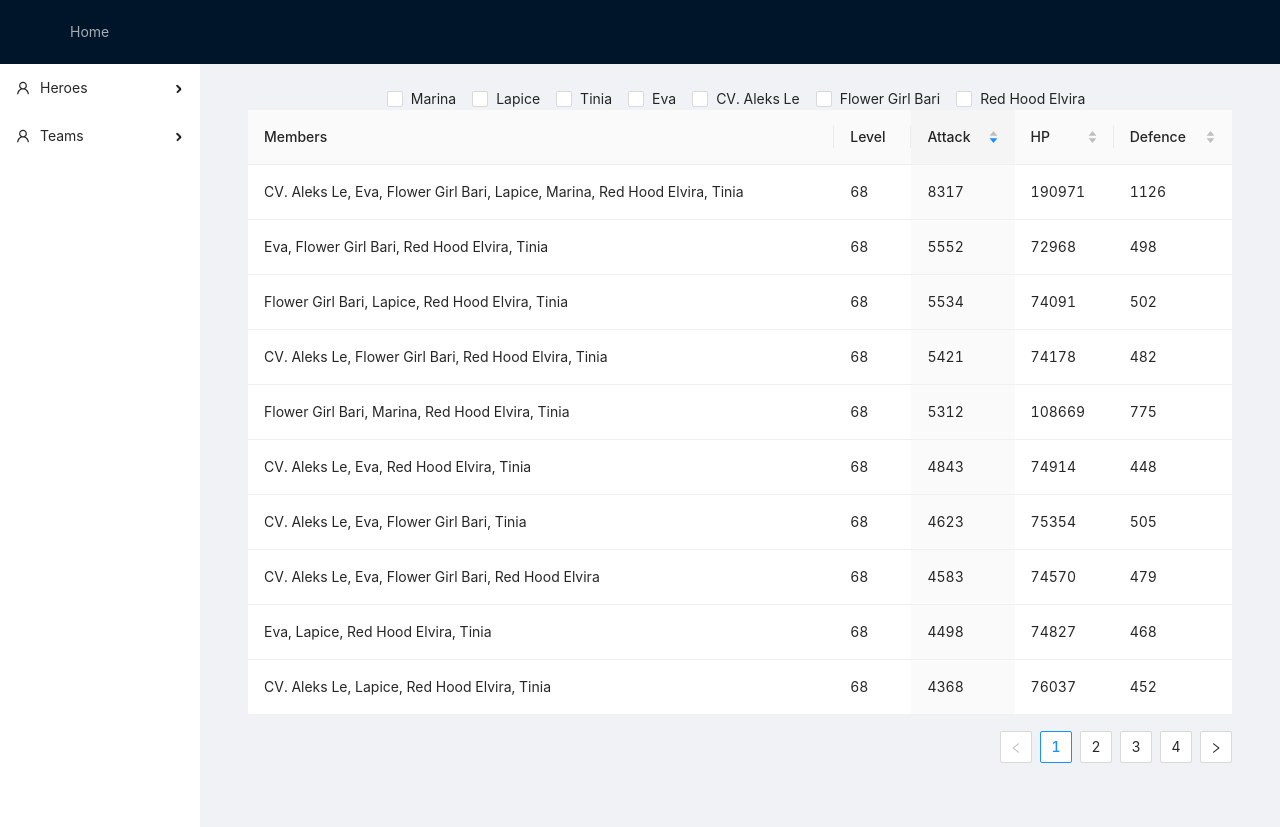
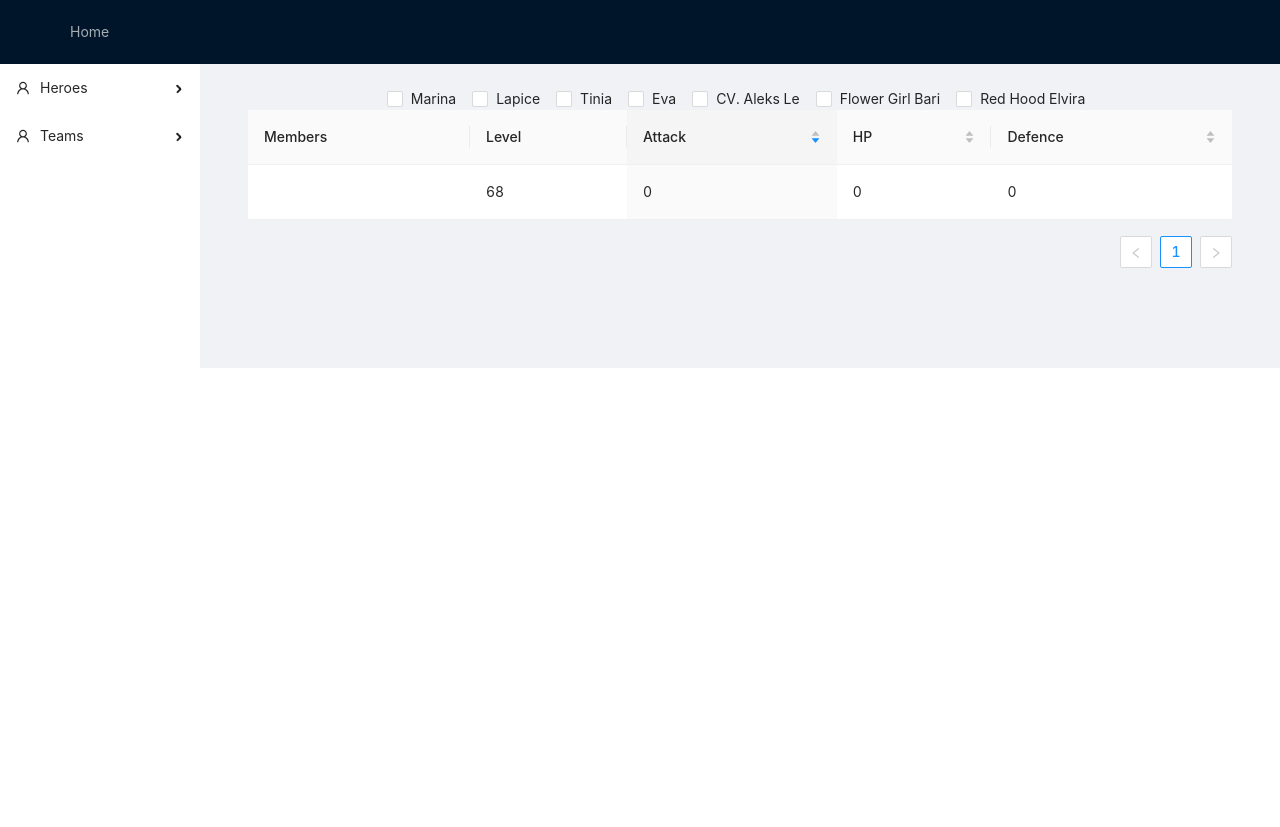
Before and after one commit to monacob/guardian-tales, a React (Create React App) app: page /teams in a window 1280 px wide. After the commit the page ends 800 px from the top, so only its background shows below. Built offline with nearby package versions, Linux system fonts and the light colour scheme.

Commit message:
add select

```diff
--- a/src/pages/team_optimizer.js
+++ b/src/pages/team_optimizer.js
@@ -123,7 +123,7 @@ const columns = [
 
 
 function TeamOptimizer() {
-    const [selectedHeroes, setSelectedHeroes] = useState(data)
+    const [selectedHeroes, setSelectedHeroes] = useState([])
     const calculatedTeams = useMemo(() => {
         const teams = [];
         generateTeams(selectedHeroes, teams, {
```
